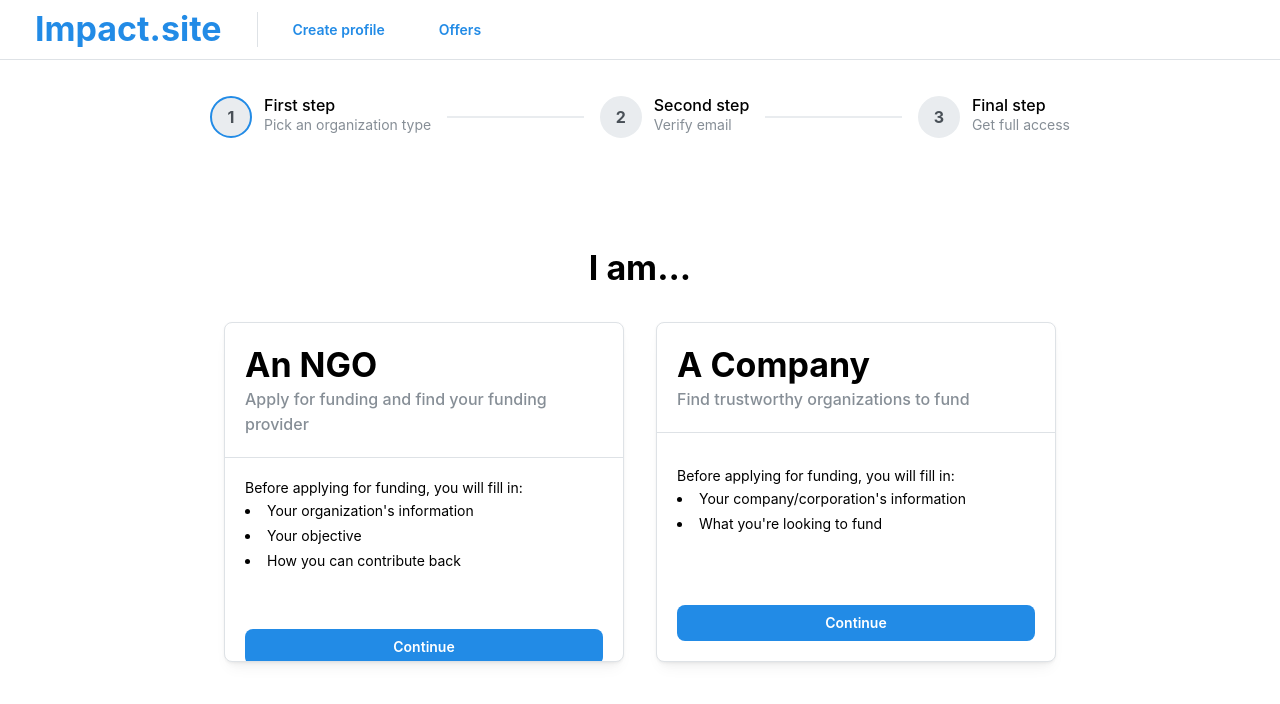
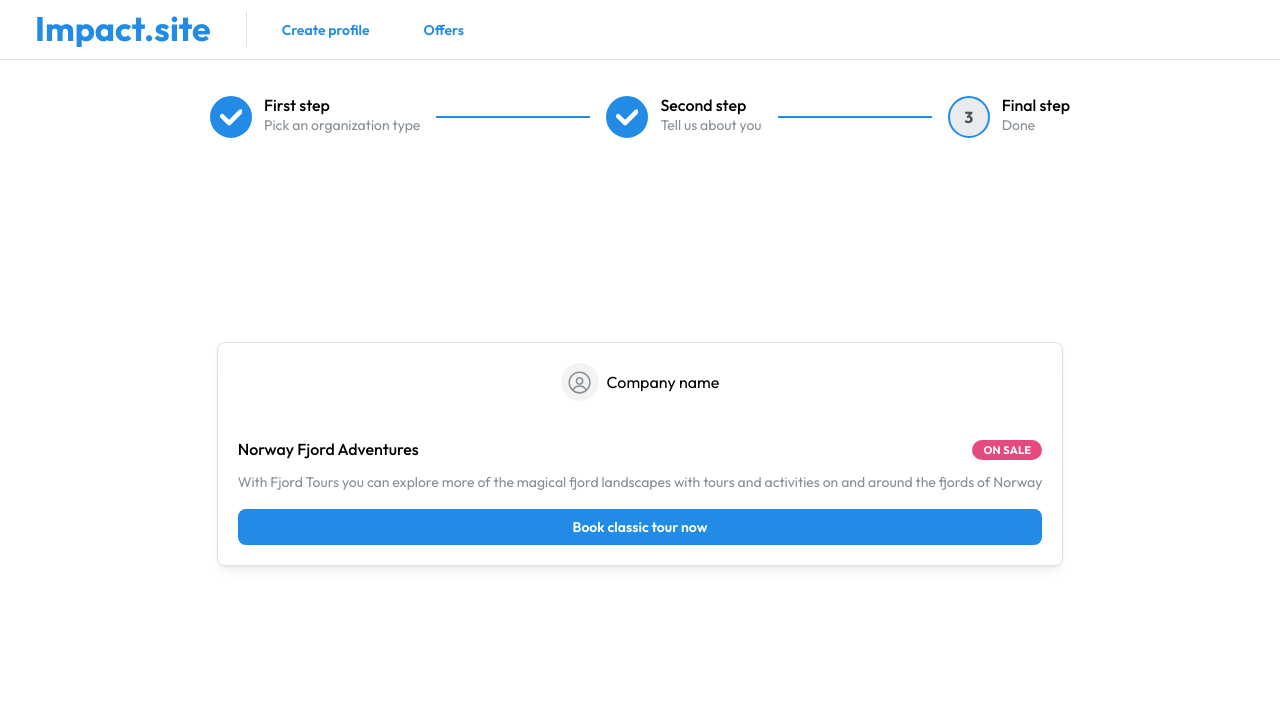
Before and after one commit to blackshibe/hackyeah-2024, a React (Vite) app in the folder hack-client/: page /create-profile in a window 1280 px wide. Shown: the top 704 px of the page. Built offline with nearby package versions, Linux system fonts and the light colour scheme.

Commit message:
upload NGO and Company form

```diff
--- a/hack-client/src/index.css
+++ b/hack-client/src/index.css
@@ -1,7 +1,9 @@
+@import url("https://fonts.googleapis.com/css2?family=Outfit:wght@100..900&display=swap");
+
 :root {
-	font-family: Inter, system-ui, Avenir, Helvetica, Arial, sans-serif;
-	line-height: 1.5;
-	font-weight: 400;
+	font-family: "Outfit", sans-serif;
+	font-optical-sizing: auto;
+	font-style: normal;
 
 	/* color-scheme: light dark; */
 	/* color: rgba(255, 255, 255, 0.87); */
--- a/hack-client/src/main.tsx
+++ b/hack-client/src/main.tsx
@@ -23,7 +23,9 @@ const CONFIG = [
 ];
 
 const router = createBrowserRouter(CONFIG);
-const theme = createTheme({});
+const theme = createTheme({
+	fontFamily: "Outfit",
+});
 
 createRoot(document.getElementById("root")!).render(
 	<StrictMode>
--- a/hack-client/src/page/CreateProfile.tsx
+++ b/hack-client/src/page/CreateProfile.tsx
@@ -16,6 +16,7 @@ import {
 	Stepper,
 	TextInput,
 	SimpleGrid,
+	Avatar,
 } from "@mantine/core";
 import { randomId, useDisclosure } from "@mantine/hooks";
 import { useState } from "react";
@@ -23,6 +24,8 @@ import { useForm } from "@mantine/form";
 import { RichTextEditor, Link } from "@mantine/tiptap";
 import { useEditor } from "@tiptap/react";
 import StarterKit from "@tiptap/starter-kit";
+import CreateNGOForm from "./component/CreateNGOForm";
+import CreateCompanyForm from "./component/CreateCompanyForm";
 
 function Company({
 	name,
@@ -36,7 +39,7 @@ function Company({
 	requirements: string[];
 }) {
 	return (
-		<Card shadow="sm" padding={"0"} radius="md" withBorder w="400px" h={"340px"}>
+		<Card shadow="sm" padding={"0"} radius="md" withBorder w="360px" h={"390px"} key={name}>
 			<Card.Section p={"lg"}>
 				<Title>{name}</Title>
 				<Text c="dimmed" fw={500}>
@@ -48,12 +51,16 @@ function Company({
 
 			<Group p={"lg"} justify="space-between" h={"100%"}>
 				<div>
-					<Text size="sm">Before applying for funding, you will fill in:</Text>
+					<Text size="sm" mb={"sm"}>
+						To create your account, you will fill in:
+					</Text>
 
 					<List>
 						{requirements.map((value) => (
 							<ListItem>
-								<Text size="sm">{value}</Text>
+								<Text size="sm" key={value}>
+									{value}
+								</Text>
 							</ListItem>
 						))}
 					</List>
@@ -69,72 +76,11 @@ function Company({
 	);
 }
 
-function CreateAccountForm() {
-	const form = useForm({
-		mode: "uncontrolled",
-		initialValues: {
-			name: "",
-			email: "",
-		},
-	});
-
-	return (
-		<Card shadow="sm" padding={"lg"} radius="md" withBorder>
-			<Title mb={"lg"}>
-				Tell us more about your <span style={{ color: "grey", fontWeight: "bold" }}>NGO</span>
-			</Title>
-			<SimpleGrid
-				cols={2}
-				style={{
-					alignItems: "end",
-				}}
-			>
-				<TextInput
-					label="Organization name"
-					placeholder="Name"
-					key={form.key("name")}
-					{...form.getInputProps("name")}
-				/>
-				<TextInput mt="md" placeholder="Email" key={form.key("email")} {...form.getInputProps("email")} />
-			</SimpleGrid>
-
-			<SimpleGrid
-				cols={2}
-				style={{
-					alignItems: "end",
-				}}
-			>
-				<TextInput
-					label="Country"
-					placeholder="Country"
-					key={form.key("country")}
-					{...form.getInputProps("country")}
-				/>
-				<TextInput
-					mt="md"
-					label="City"
-					placeholder="City"
-					key={form.key("city")}
-					{...form.getInputProps("city")}
-				/>
-			</SimpleGrid>
-
-			<TextInput
-				label="Your organization's target"
-				placeholder="Target"
-				key={form.key("target")}
-				mt={"sm"}
-				{...form.getInputProps("target")}
-			/>
-
-			<Button mt={"lg"}>Submit</Button>
-		</Card>
-	);
-}
-
 export default function CreateProfile() {
 	const [org_type, set_org_type] = useState("");
-	const [step, set_step] = useState(0);
+	const [account_data, set_account_data] = useState({});
+
+	const [step, set_step] = useState(2);
 
 	return (
 		<>
@@ -150,12 +96,8 @@ export default function CreateProfile() {
 										set_step(1);
 									}}
 									name="An NGO"
-									description="Apply for funding and find your funding provider"
-									requirements={[
-										"Your organization's information",
-										"Your objective",
-										"How you can contribute back",
-									]}
+									description="Find funding for your organization"
+									requirements={["Your organization's information", "Your objective"]}
 								/>
 
 								<Company
@@ -173,13 +115,59 @@ export default function CreateProfile() {
 							</Center>
 						</Center>
 					</Stepper.Step>
-					<Stepper.Step label="Second step" description="Verify email">
+					<Stepper.Step label="Second step" description="Tell us about you">
 						<Center h={"75vh"} style={{ flexDirection: "column", gap: 32 }}>
-							<CreateAccountForm />
+							{org_type === "ngo" ? (
+								<CreateNGOForm
+									finish={(values) => {
+										set_account_data(values);
+										set_step(2);
+										console.log(values);
+									}}
+								/>
+							) : (
+								<CreateCompanyForm
+									finish={(values) => {
+										set_account_data(values);
+										set_step(2);
+										console.log(values);
+									}}
+								/>
+							)}
 						</Center>
 					</Stepper.Step>
-					<Stepper.Step label="Final step" description="Get full access">
-						Step 3 content: Get full access
+					<Stepper.Step label="Final step" description="Done">
+						<Center h={"75vh"} style={{ flexDirection: "column", gap: 32 }}>
+							<Card shadow="sm" padding="lg" radius="md" withBorder>
+								<Card.Section
+									p={"lg"}
+									style={{
+										display: "flex",
+										flexDirection: "row",
+										justifyContent: "center",
+										alignItems: "center",
+										gap: 8,
+									}}
+								>
+									<Avatar alt="it's me" />
+									<Text>Company name</Text>
+								</Card.Section>
+
+								<Group justify="space-between" mt="md" mb="xs">
+									<Text fw={500}>Norway Fjord Adventures</Text>
+									<Badge color="pink">On Sale</Badge>
+								</Group>
+
+								<Text size="sm" c="dimmed">
+									With Fjord Tours you can explore more of the magical fjord landscapes with tours and
+									activities on and around the fjords of Norway
+								</Text>
+
+								<Button color="blue" fullWidth mt="md" radius="md">
+									Book classic tour now
+								</Button>
+							</Card>
+						</Center>
 					</Stepper.Step>
 					<Stepper.Completed>Completed, click back button to get to previous step</Stepper.Completed>
 				</Stepper>
--- /dev/null
+++ b/hack-client/src/page/component/CreateCompanyForm.tsx
@@ -0,0 +1,76 @@
+import { Card, Title, SimpleGrid, TextInput, Button } from "@mantine/core";
+import { useForm } from "@mantine/form";
+
+export default function CreateCompanyForm({ finish }: { finish: (account_data: object) => void }) {
+	const form = useForm({
+		mode: "uncontrolled",
+		initialValues: {
+			name: "",
+			email: "",
+		},
+	});
+
+	return (
+		<Card shadow="sm" padding={"lg"} radius="md" miw={"600px"} withBorder>
+			<Title mb={"lg"} style={{ fontWeight: "normal" }}>
+				Tell us more about your <span style={{ fontWeight: "bold" }}>Company</span>
+			</Title>
+			<SimpleGrid
+				cols={2}
+				style={{
+					alignItems: "end",
+				}}
+			>
+				<TextInput
+					label="Organization name"
+					placeholder="Name"
+					required
+					key={form.key("name")}
+					{...form.getInputProps("name")}
+				/>
+				<TextInput
+					mt="md"
+					placeholder="Email"
+					label="Email"
+					key={form.key("email")}
+					required
+					{...form.getInputProps("email")}
+				/>
+			</SimpleGrid>
+
+			<SimpleGrid
+				cols={2}
+				style={{
+					alignItems: "end",
+				}}
+			>
+				<TextInput
+					label="Country"
+					placeholder="Country"
+					key={form.key("country")}
+					required
+					{...form.getInputProps("country")}
+				/>
+				<TextInput
+					mt="md"
+					label="City"
+					placeholder="City"
+					key={form.key("city")}
+					required
+					{...form.getInputProps("city")}
+				/>
+			</SimpleGrid>
+
+			<TextInput
+				label="Your organization's target"
+				placeholder="Target"
+				key={form.key("target")}
+				mt={"sm"}
+				required
+				{...form.getInputProps("target")}
+			/>
+
+			<Button mt={"lg"}>Submit</Button>
+		</Card>
+	);
+}
--- /dev/null
+++ b/hack-client/src/page/component/CreateNGOForm.tsx
@@ -0,0 +1,96 @@
+import { Card, Title, SimpleGrid, TextInput, Button } from "@mantine/core";
+import { useForm } from "@mantine/form";
+import { useColorScheme } from "@mantine/hooks";
+
+export default function CreateNGOForm({ finish }: { finish: (account_data: object) => void }) {
+	const form = useForm({
+		mode: "uncontrolled",
+		initialValues: {
+			name: "",
+			email: "",
+		},
+	});
+
+	return (
+		<Card shadow="sm" padding={"lg"} radius="md" miw={"600px"} withBorder>
+			<Title mb={"lg"} style={{ fontWeight: "normal" }}>
+				Tell us more about your <span style={{ fontWeight: "bold" }}>NGO</span>
+			</Title>
+
+			<form onSubmit={() => {}}>
+				<SimpleGrid
+					cols={2}
+					style={{
+						alignItems: "end",
+					}}
+				>
+					<TextInput
+						label="Organization name"
+						placeholder="Name"
+						required
+						key={form.key("name")}
+						{...form.getInputProps("name")}
+					/>
+					<TextInput
+						mt="md"
+						placeholder="Email"
+						label="Email"
+						required
+						key={form.key("email")}
+						{...form.getInputProps("email")}
+					/>
+				</SimpleGrid>
+
+				<SimpleGrid
+					cols={2}
+					style={{
+						alignItems: "end",
+					}}
+				>
+					<TextInput
+						label="Country"
+						placeholder="Country"
+						required
+						key={form.key("country")}
+						{...form.getInputProps("country")}
+					/>
+					<TextInput
+						mt="md"
+						label="City"
+						placeholder="City"
+						required
+						key={form.key("city")}
+						{...form.getInputProps("city")}
+					/>
+				</SimpleGrid>
+
+				<TextInput
+					label="Your organization's target"
+					placeholder="Target"
+					key={form.key("target")}
+					required
+					mt={"sm"}
+					{...form.getInputProps("target")}
+				/>
+
+				<TextInput
+					label="Your previous projects"
+					placeholder="Projects"
+					required
+					key={form.key("projects")}
+					mt={"sm"}
+					{...form.getInputProps("projects")}
+				/>
+
+				<Button
+					mt={"lg"}
+					onClick={() => {
+						finish(form.getValues());
+					}}
+				>
+					Submit
+				</Button>
+			</form>
+		</Card>
+	);
+}
```
